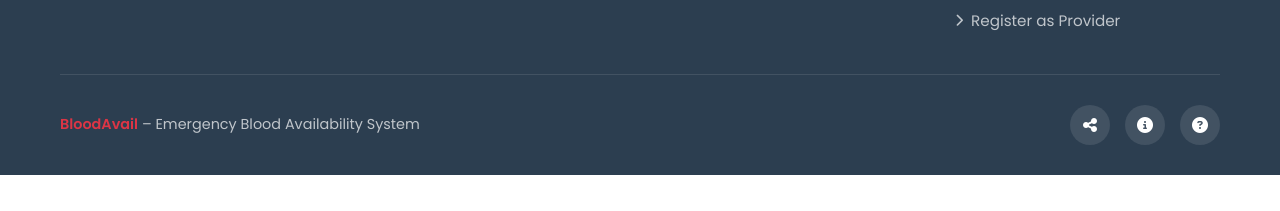
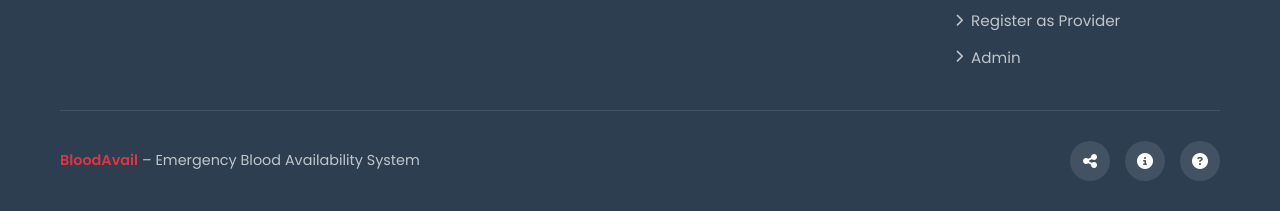
Before and after one commit to Vivi1437/BloodAvail-Project, a plain HTML site: page index.html in a window 1280 px wide. Shown: the part 3284-3495 px from the top of the page. Before the commit the page ends 3459 px from the top, so only its background shows below. Drawn offline with Linux system fonts and the light colour scheme.

Commit message:
Add Admin login link to index.html

```diff
--- a/index.html
+++ b/index.html
@@ -1504,6 +1504,7 @@
                         <a href="user-register.html"><i class="fas fa-chevron-right"></i> Register as Seeker</a>
                         <a href="provider-login.html"><i class="fas fa-chevron-right"></i> Provider Login</a>
                         <a href="provider-register.html"><i class="fas fa-chevron-right"></i> Register as Provider</a>
+			<a href="admin-login.html"><i class="fas fa-chevron-right"></i> Admin</a>
                     </div>
                 </div>
             </div>
```
